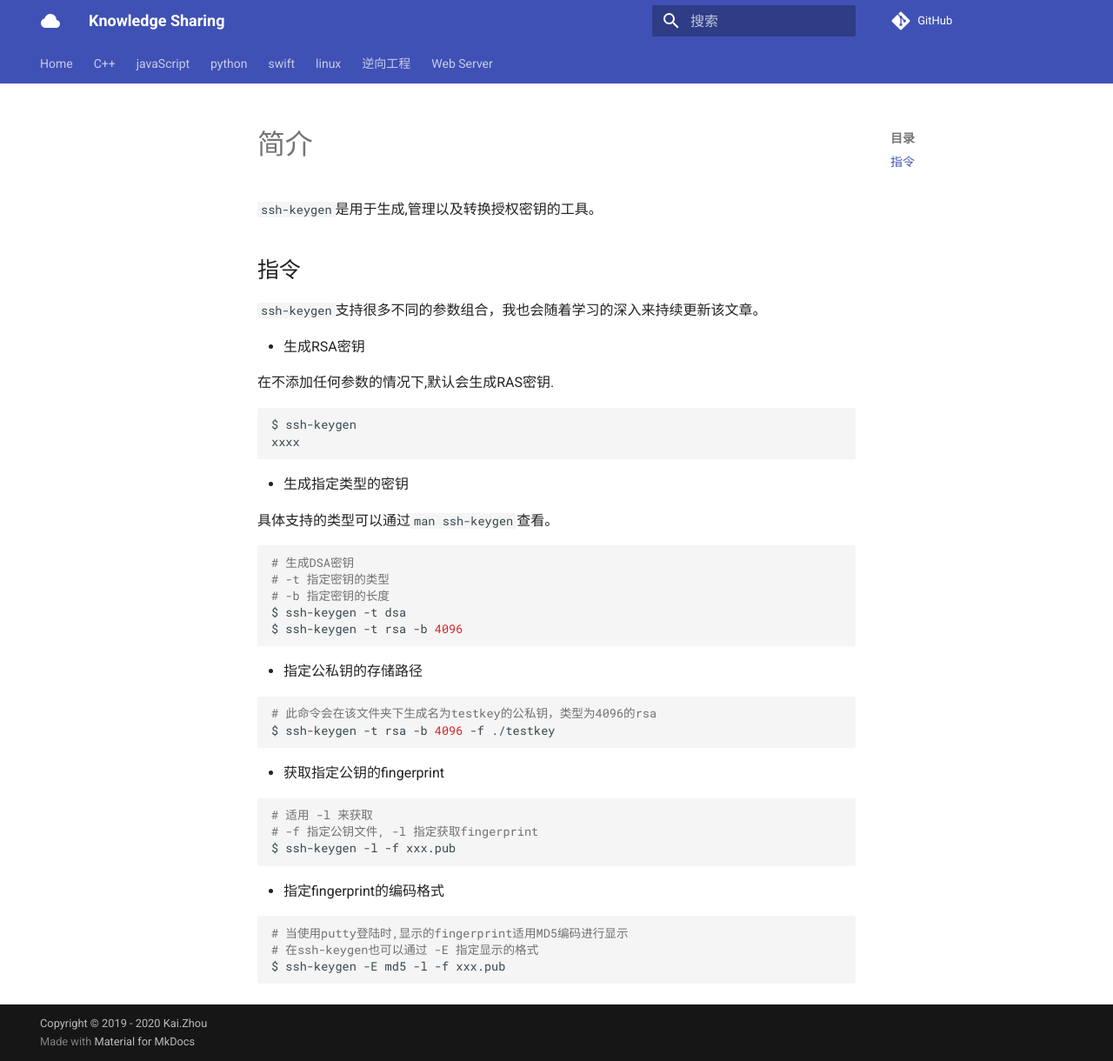
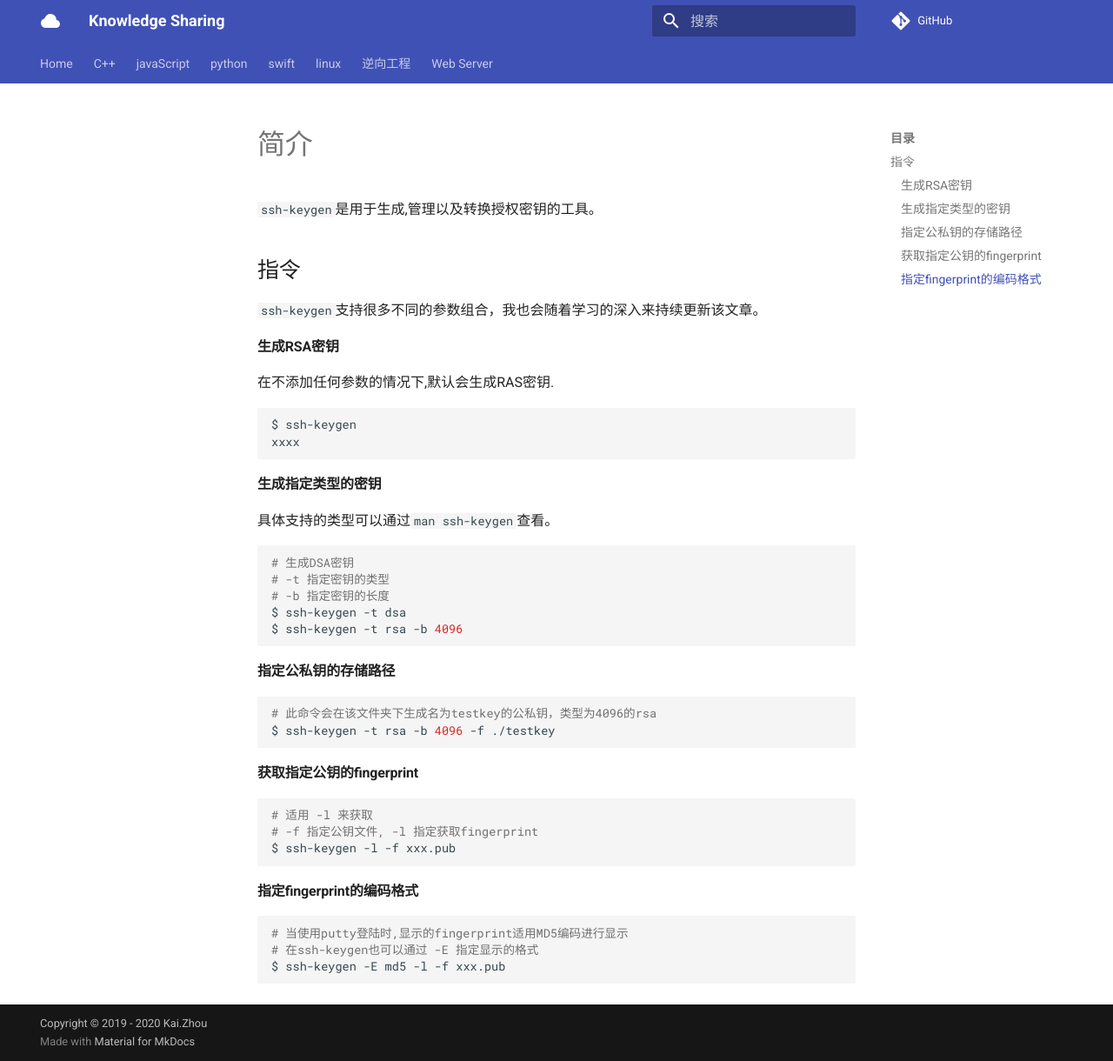
Before and after one commit to zhoukaidev/ks_blog, an MkDocs documentation site: the page built from docs/shell/linux/tools/ssh/ssh-keygen.md, in a window 1280 px wide and 1220 px high. Shown: the whole window at 87% size. Built offline with MkDocs 1.6.1 and Material for MkDocs 9.7.7, drawn with Linux system fonts in a browser that asks for light colours; comment, search, counter and statistics services are not loaded.

Commit message:
Update ssh-keygen.md

````diff
--- a/docs/shell/linux/tools/ssh/ssh-keygen.md
+++ b/docs/shell/linux/tools/ssh/ssh-keygen.md
@@ -7,7 +7,7 @@
 
 `ssh-keygen`支持很多不同的参数组合，我也会随着学习的深入来持续更新该文章。
 
-* 生成RSA密钥
+#### 生成RSA密钥
 
 在不添加任何参数的情况下,默认会生成RAS密钥.
 
@@ -16,7 +16,7 @@ $ ssh-keygen
 xxxx
 ```
 
-* 生成指定类型的密钥
+#### 生成指定类型的密钥
 
 具体支持的类型可以通过`man ssh-keygen`查看。
 
@@ -27,14 +27,14 @@ xxxx
 $ ssh-keygen -t dsa
 $ ssh-keygen -t rsa -b 4096
 ```
-* 指定公私钥的存储路径
+#### 指定公私钥的存储路径
 
 ```sh
 # 此命令会在该文件夹下生成名为testkey的公私钥，类型为4096的rsa
 $ ssh-keygen -t rsa -b 4096 -f ./testkey
 ```
 
-* 获取指定公钥的fingerprint
+#### 获取指定公钥的fingerprint
 
 ```sh
 # 适用 -l 来获取
@@ -42,7 +42,7 @@ $ ssh-keygen -t rsa -b 4096 -f ./testkey
 $ ssh-keygen -l -f xxx.pub
 ```
 
-* 指定fingerprint的编码格式
+#### 指定fingerprint的编码格式
 
 ```sh
 # 当使用putty登陆时,显示的fingerprint适用MD5编码进行显示
````
